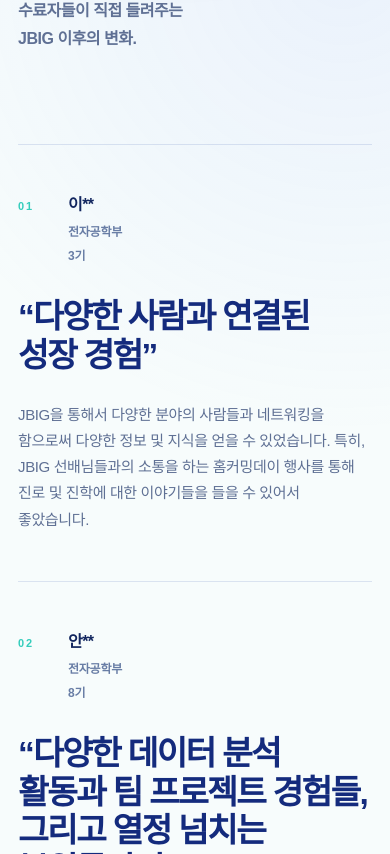
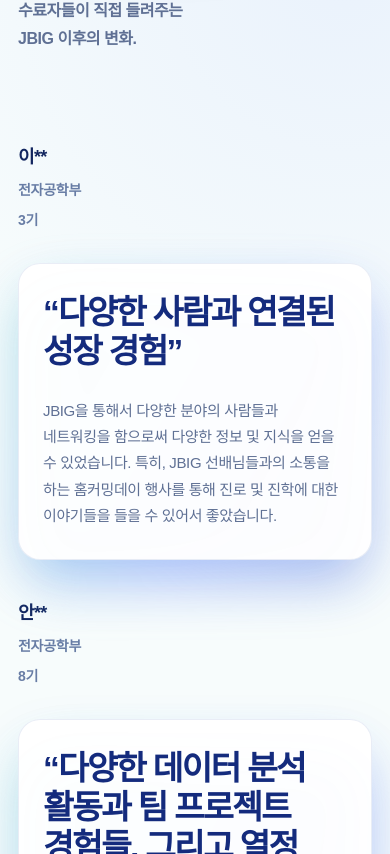
Before and after one commit to dev-JBIG/jbig_promopage, a Next.js app: page /recruit in a window 390 px wide. Shown: the part 4010-4864 px from the top of the page. Built offline with nearby package versions, Linux system fonts and the light colour scheme.

Commit message:
활동 후기 부분 레이아웃 조정

```diff
--- a/app/recruit/TestimonialsSection.tsx
+++ b/app/recruit/TestimonialsSection.tsx
@@ -1,11 +1,9 @@
 import Image from "next/image";
 import { testimonialItems, testimonialsContent, type TestimonialItem } from "./content";
 
-function TestimonialStory({ testimonial, index }: { testimonial: TestimonialItem; index: number }) {
+function TestimonialStory({ testimonial }: { testimonial: TestimonialItem }) {
   return (
     <article className="testimonial-story">
-      <span className="testimonial-story-number">{String(index + 1).padStart(2, "0")}</span>
-
       <div className="testimonial-author">
         {testimonial.profileImage ? (
           <Image
@@ -23,9 +21,11 @@
         </div>
       </div>
 
-      <div className="testimonial-story-copy">
-        <blockquote>“{testimonial.highlight}”</blockquote>
-        <p>{testimonial.review}</p>
+      <div className="testimonial-message-shell">
+        <div className="testimonial-story-copy">
+          <blockquote>“{testimonial.highlight}”</blockquote>
+          <p>{testimonial.review}</p>
+        </div>
       </div>
     </article>
   );
@@ -43,8 +43,8 @@
         </header>
 
         <div className="testimonial-list" aria-label={testimonialsContent.listAriaLabel}>
-          {testimonialItems.map((testimonial, index) => (
-            <TestimonialStory key={testimonial.id} testimonial={testimonial} index={index} />
+          {testimonialItems.map((testimonial) => (
+            <TestimonialStory key={testimonial.id} testimonial={testimonial} />
           ))}
         </div>
       </div>
--- a/app/recruit/recruit.css
+++ b/app/recruit/recruit.css
@@ -1843,23 +1843,15 @@
   letter-spacing: -0.03em;
 }
 
-.testimonial-list { border-bottom: 1px solid var(--line); }
+.testimonial-list {
+  display: grid;
+  gap: clamp(48px, 4.5vw, 68px);
+}
 .testimonial-story {
-  padding: clamp(72px, 7vw, 88px) 0;
   display: grid;
   grid-template-columns: repeat(12, minmax(0, 1fr));
   column-gap: clamp(16px, 2vw, 28px);
   align-items: start;
-  border-top: 1px solid var(--line);
-}
-
-.testimonial-story-number {
-  grid-column: span 1;
-  padding-top: 5px;
-  color: var(--aqua);
-  font-size: 11px;
-  font-weight: 900;
-  letter-spacing: 0.16em;
 }
 
 .testimonial-author {
@@ -1884,27 +1876,49 @@
 .testimonial-author-information {
   min-width: 0;
   display: grid;
-  gap: 7px;
+  gap: 9px;
 }
 
 .testimonial-author-information strong {
   color: var(--ink);
-  font-size: 16px;
+  font-size: clamp(18px, 1.5vw, 20px);
   font-weight: 850;
   letter-spacing: -0.035em;
 }
 
 .testimonial-author-information span {
   color: #687da5;
-  font-size: 12px;
+  font-size: clamp(14px, 1.15vw, 15px);
   font-weight: 700;
-  line-height: 1.45;
+  line-height: 1.5;
   letter-spacing: -0.02em;
 }
 
+.testimonial-message-shell {
+  position: relative;
+  z-index: 0;
+  grid-column: span 9;
+  min-width: 0;
+}
+
+.testimonial-message-shell::before {
+  position: absolute;
+  z-index: -1;
+  inset: 12% -3% -10% 8%;
+  border-radius: 34px;
+  background: linear-gradient(120deg, rgba(126, 228, 215, 0.58), rgba(120, 156, 255, 0.5) 58%, rgba(47, 91, 216, 0.32));
+  filter: blur(34px);
+  content: "";
+  pointer-events: none;
+}
+
 .testimonial-story-copy {
-  grid-column: span 8;
   min-width: 0;
+  padding: clamp(34px, 4vw, 52px);
+  border: 1px solid rgba(42, 83, 169, 0.1);
+  border-radius: 28px;
+  background: rgba(255, 255, 255, 0.96);
+  box-shadow: 0 24px 56px rgba(47, 91, 216, 0.1);
 }
 .testimonial-story blockquote {
   max-width: 760px;
@@ -2268,16 +2282,16 @@
   .testimonial-heading { grid-template-columns: minmax(0, 1fr); gap: 28px; }
   .testimonial-heading h2 { font-size: clamp(42px, 12.6vw, 56px); }
   .testimonial-heading > p { max-width: 320px; }
+  .testimonial-list { gap: 40px; }
   .testimonial-story {
-    padding: 56px 0;
-    grid-template-columns: 38px minmax(0, 1fr);
-    column-gap: 12px;
+    grid-template-columns: minmax(0, 1fr);
     row-gap: 32px;
   }
-  .testimonial-story-number { grid-column: 1; }
-  .testimonial-author { grid-column: 2; flex-direction: row; gap: 14px; }
+  .testimonial-author { grid-column: 1; flex-direction: row; gap: 14px; }
   .testimonial-profile-image { width: 72px; }
-  .testimonial-story-copy { grid-column: 1 / -1; }
+  .testimonial-message-shell { grid-column: 1 / -1; }
+  .testimonial-message-shell::before { inset: 10% 2% -7%; filter: blur(26px); }
+  .testimonial-story-copy { padding: 30px 24px; border-radius: 22px; }
   .testimonial-story blockquote { font-size: clamp(30px, 8.6vw, 39px); line-height: 1.16; }
   .testimonial-story-copy > p { margin-top: 26px; font-size: 15px; line-height: 1.75; }
   .fit-inner { min-height: auto; grid-template-columns: 1fr; gap: 60px; padding-bottom: 190px; }
@@ -2300,7 +2314,6 @@
   .liquid-logo { margin-bottom: 36px; }
   .challenge-arena-copy h3 { font-size: 32px; letter-spacing: -0.07em; }
   .mini-mascot { filter: drop-shadow(0 8px 10px rgba(70, 43, 24, 0.08)); }
-  .testimonial-story { padding-block: 48px; }
 }
 
 @media (prefers-reduced-motion: reduce) {
```
Also changed, not shown: 1 other file (tests, documents, lock files or other folders).
